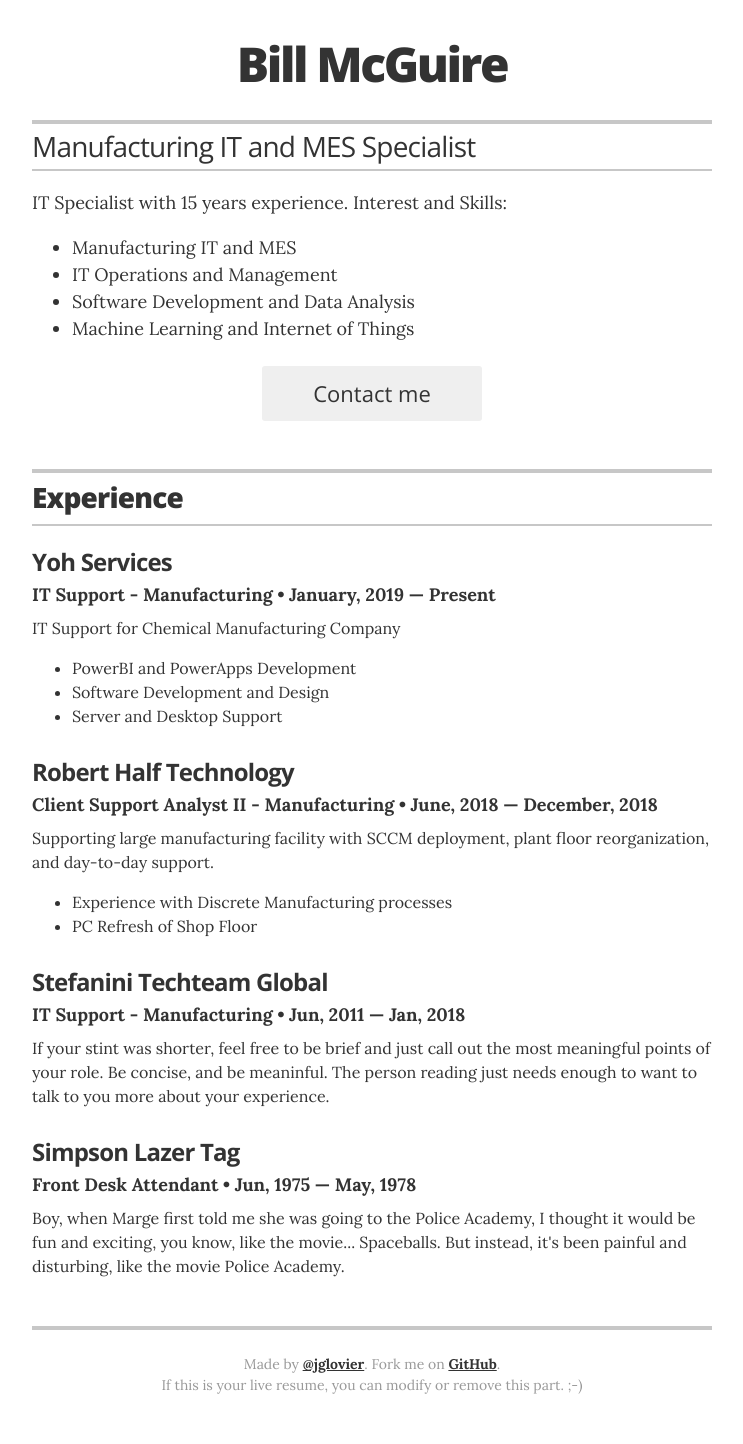
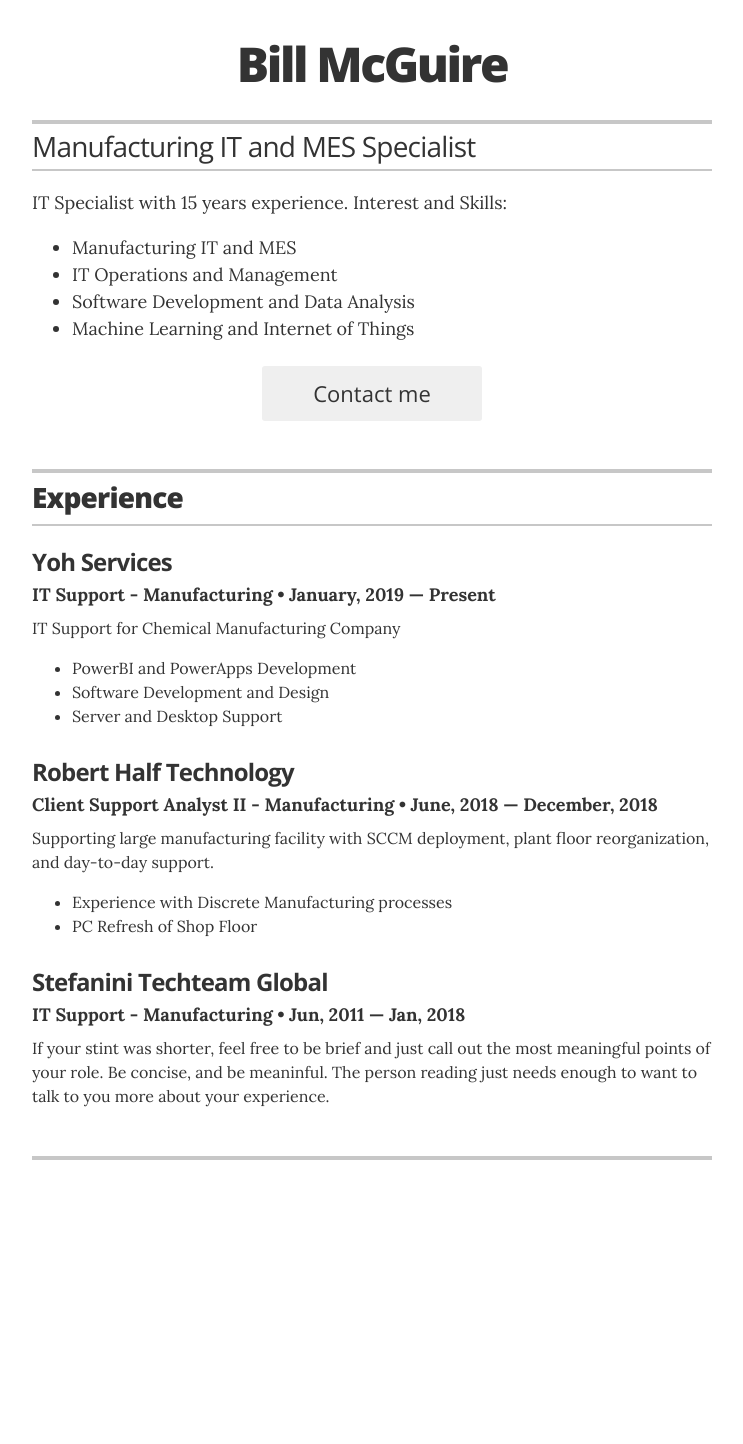
Before and after one commit to billmcguire/resume, a Jekyll site: the page built from index.html, in a window 1280 px wide. Shown: the whole page, without its empty margins (268-1011 px from the left). Built offline with Jekyll 4.4.1, drawn with Linux system fonts in a browser that asks for light colours; nearby versions of some CDN libraries; after the commit the page ends 1232 px from its top, so only the background shows below that.

Commit message:
removed Sample data

```diff
--- a/_layouts/resume.html
+++ b/_layouts/resume.html
@@ -89,13 +89,7 @@
 
         </div><!-- end of resume-item -->
 
-        <!-- by now you're getting the picture... -->
-        <div class="resume-item">
-          <h3 class="resume-item-title">Simpson Lazer Tag</h3>
-          <h4 class="resume-item-details">Front Desk Attendant &bull; Jun, 1975 &mdash; May, 1978</h4>
-          <p class="resume-item-copy">Boy, when Marge first told me she was going to the Police Academy, I thought it would be fun and exciting, you know, like the movie... Spaceballs. But instead, it's been painful and disturbing, like the movie Police Academy.</p>
 
-        </div><!-- end of resume-item -->
 
       </section>
       <!-- end Experience -->
@@ -243,8 +237,7 @@
       {% endif %}
 
       <footer class="page-footer">
-        <p class="footer-line">Made by <a href="http://twitter.com/jglovier">@jglovier</a>. Fork me on <a href="https://github.com/jglovier/resume-template">GitHub</a>.</p>
-        <p class="footer-line">If this is your live resume, you can modify or remove this part. ;-)</p>
+
       </footer>
 
     </div>
```
